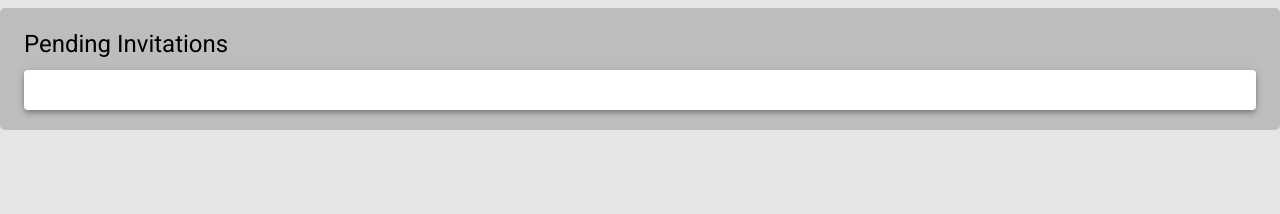
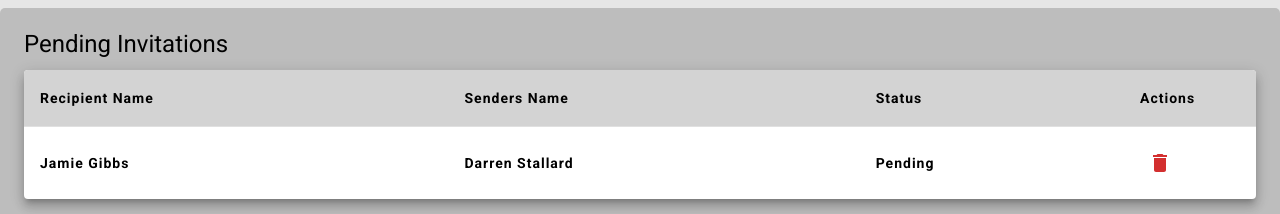
Before and after one commit to stalliardo/Trowel-Tech, a React (Create React App) app: page /members in a window 1280 px wide. Shown: the part 589-803 px from the top of the page. Built offline with nearby package versions, Linux system fonts and the light colour scheme; no server answers; a web font is replaced by a local one.

Commit message:
Added the extendableTable comp to display the invitations

```diff
--- a/src/components/gangInformation/PendingInvitations.js
+++ b/src/components/gangInformation/PendingInvitations.js
@@ -1,4 +1,4 @@
-import React from 'react'
+import React, { useState} from 'react'
 
 import Container from '@mui/material/Container'
 import Box from '@mui/material/Box'
@@ -6,19 +6,26 @@ import Typography from '@mui/material/Typography'
 import TextField from '@mui/material/TextField'
 import Paper from '@mui/material/Paper'
 import Button from '@mui/material/Button'
+import ExtendableTable from '../table/ExtendableTable'
+
+
 
 const PendingInvitations = () => {
+    const [tableData, setTableData] = useState({
+        head: ["Recipient Name", "Senders Name", "Status", "Actions"],
+        rows: [{name: "Jamie Gibbs", sender: "Darren Stallard", status: "Pending"}]
+    })
+    const handleCancelInvitation = () => {
+        console.log("cancel invita called");
+    }
     return (
         <Container maxWidth="xl" sx={{ mt: "30px", padding: "20px", backgroundColor: "backDrop.dark", borderRadius: "5px" }}>
             <Box textAlign="left">
                 <Typography variant='h5' textAlign="left" mb="10px">Pending Invitations</Typography>
-                <Paper elevation={4}>
-                    <Box sx={{ display: "flex", justifyContent: "space-between", alignItems: "center", padding: "20px" }}>
-                        {/* <TextField label="Members Username" onChange={handleChange} sx={{ width: "30%" }} /> */}
-                        {/* <Button variant="contained" disabled={searchButtonDisabled} onClick={onSearch} sx={{ height: "40px" }}>Search</Button> */}
-                    </Box>
+                {/* <Paper elevation={4}> */}
+                    <ExtendableTable data={tableData} deleteButton={true} handleDelete={handleCancelInvitation}/>
 
-                </Paper>
+                {/* </Paper> */}
             </Box>
         </Container>
     )
```
